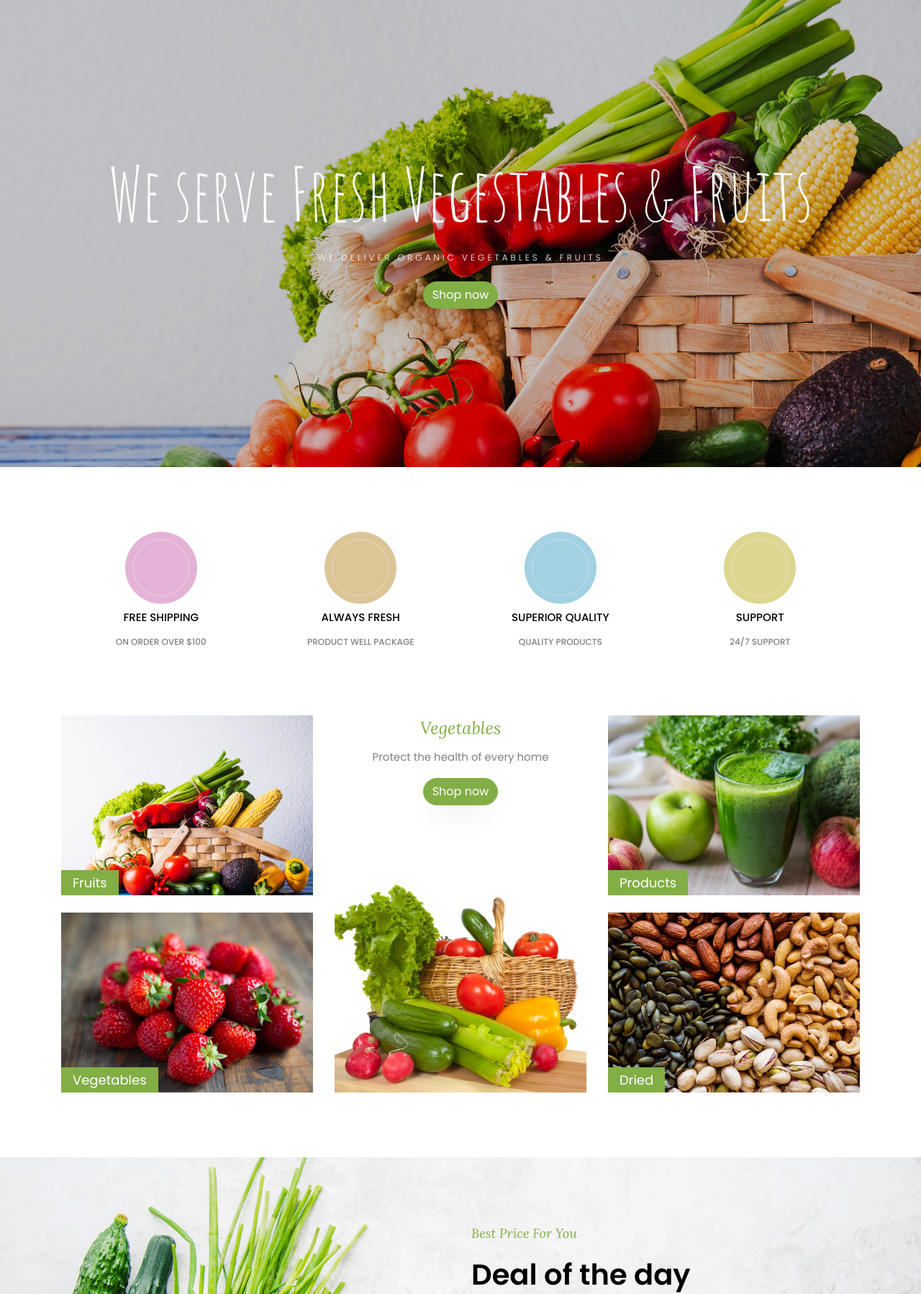
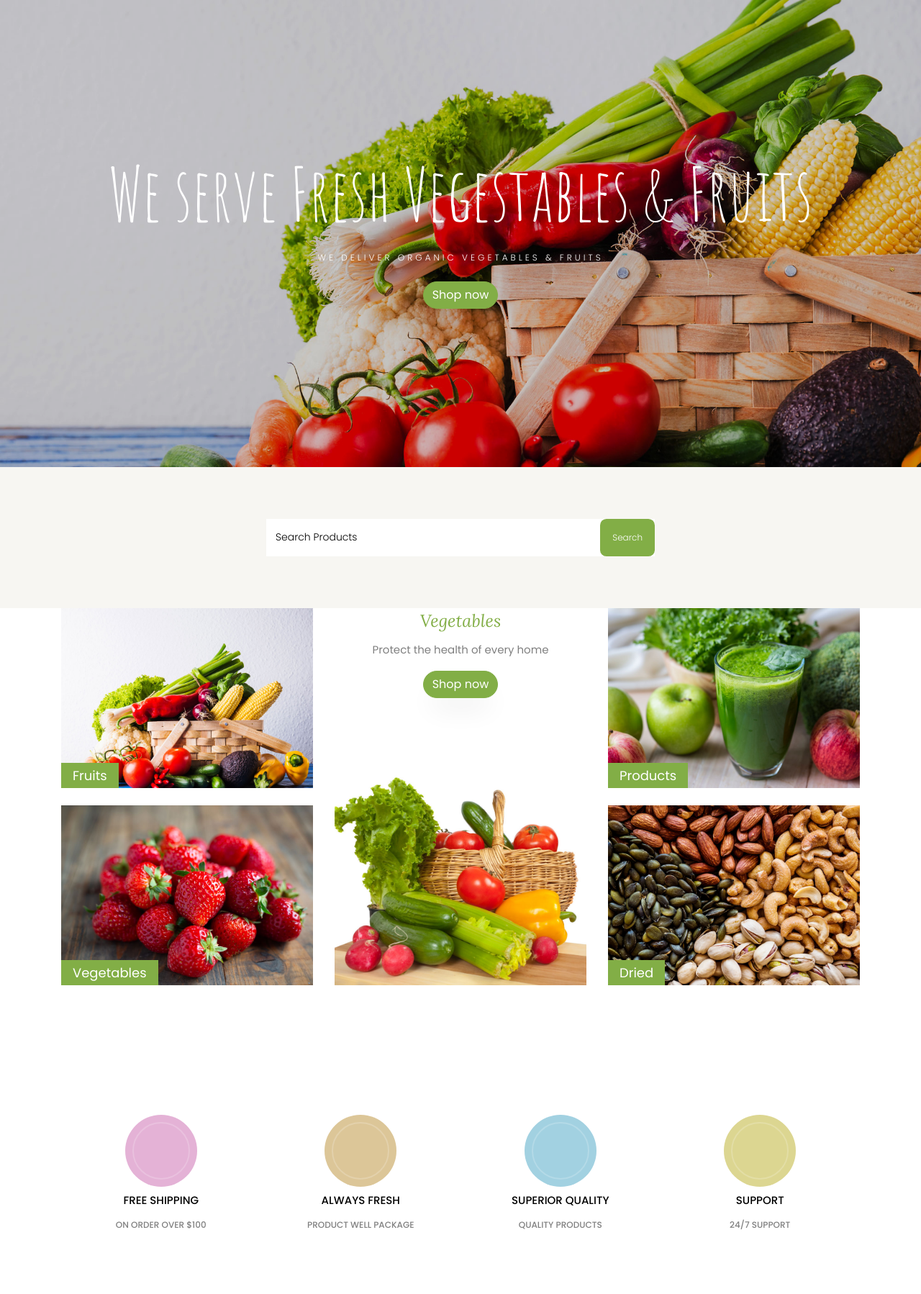
Before and after one commit to AkhilmsAchu/Farmers_Emarket, a Django app: page / in a window 1280 px wide. Shown: the part 69-1867 px from the top of the page at 72% size. Run offline with Django 3.2, Linux system fonts and the light colour scheme; data that the repository does not hold is empty; some libraries are stand-ins or nearby versions; some web fonts are replaced.

Commit message:
added search with autocomplete

```diff
--- a/public/urls.py
+++ b/public/urls.py
@@ -28,4 +28,6 @@ urlpatterns = [
     path('changepassword', views.changepassword,name='change_password'),
     path('changeaddress', views.changeaddress,name='change_address'),
     path('invoice', views.invoice,name='invoice'),
+    path('search', views.search,name='search'),
+    url(r'^ajax/autocomplete/$', views.autocomplete, name='ajax_autocomplete')
 ]
--- a/public/views.py
+++ b/public/views.py
@@ -12,13 +12,78 @@ from django.contrib.auth import update_session_auth_hash
 from django.core.paginator import Paginator, EmptyPage, PageNotAnInteger
 from Farmers_Emarket.utils import render_to_pdf
 from django.views.generic import View
+from django.http import JsonResponse
 
 # Create your views here.
-
 class AddcartForm(ModelForm):
     class Meta:
         model = cart
         fields = ['userid','productid','quantity']
+
+def autocomplete(request):
+    if request.is_ajax():
+        queryset = products.objects.filter(pname__icontains=request.GET.get('search', None))
+        list = []
+        for i in queryset:
+            list.append(i.pname)
+        data = {
+            'list': list,
+        }
+        return JsonResponse(data)
+
+def search(request):
+	try:
+		cat = request.GET['cat']
+	except:
+		cat = 'All'
+	try:
+		name=request.GET['pname']
+	except:
+		name = ""
+
+	if request.user.is_anonymous:
+		Vegetables1=products.objects.filter(isactive=True,pname__icontains=name,ptype= 'Vegetables').order_by('id')
+		Fruits1=products.objects.filter(isactive=True,pname__icontains=name,ptype= 'Fruits').order_by('id')
+		Product1=products.objects.filter(isactive=True,pname__icontains=name,ptype= 'Products').order_by('id')
+		Dried1=products.objects.filter(isactive=True,pname__icontains=name,ptype= 'Dried').order_by('id')
+		All1=products.objects.filter(isactive=True,pname__icontains=name).order_by('id')
+	else:
+		Vegetables1=products.objects.filter(isactive=True,pname__icontains=name,ptype= 'Vegetables',owner__userprofile__pincode__range=[int(request.user.userprofile.pincode)-2,int(request.user.userprofile.pincode)+2]).order_by('id')
+		Fruits1=products.objects.filter(isactive=True,pname__icontains=name,ptype= 'Fruits',owner__userprofile__pincode__range=[int(request.user.userprofile.pincode)-2,int(request.user.userprofile.pincode)+2]).order_by('id')
+		Product1=products.objects.filter(isactive=True,pname__icontains=name,ptype= 'Products',owner__userprofile__pincode__range=[int(request.user.userprofile.pincode)-2,int(request.user.userprofile.pincode)+2]).order_by('id')
+		Dried1=products.objects.filter(isactive=True,pname__icontains=name,ptype= 'Dried',owner__userprofile__pincode__range=[int(request.user.userprofile.pincode)-2,int(request.user.userprofile.pincode)+2]).order_by('id')
+		All1=products.objects.filter(isactive=True,pname__icontains=name,owner__userprofile__pincode__range=[int(request.user.userprofile.pincode)-2,int(request.user.userprofile.pincode)+2]).order_by('id')
+
+	pagev = request.GET.get('vpage', 1)
+	pagef = request.GET.get('fpage', 1)
+	pagep = request.GET.get('ppage', 1)
+	paged = request.GET.get('dpage', 1)
+	pagea = request.GET.get('apage', 1)
+
+	paginatorv = Paginator(Vegetables1, 10)
+	paginatorf = Paginator(Fruits1, 10)
+	paginatorp = Paginator(Product1, 10)
+	paginatord = Paginator(Dried1, 10)
+	paginatora = Paginator(All1, 10)
+	try:
+		Vegetables = paginatorv.page(pagev)
+		Fruits = paginatorf.page(pagef)
+		Product = paginatorp.page(pagep)
+		Dried = paginatord.page(paged)
+		All = paginatora.page(pagea)
+	except PageNotAnInteger:
+		Vegetables = paginatorv.page(1)
+		Fruits = paginatorf.page(1)
+		Product = paginatorp.page(1)
+		Dried = paginatord.page(1)
+		All = paginatora.page(1)
+	except EmptyPage:
+		Vegetables = paginatorv.page(paginatorv.num_pages)
+		Fruits = paginatorf.page(paginatorf.num_pages)
+		Product = paginatorp.page(paginatorp.num_pages)
+		Dried = paginatord.page(paginatord.num_pages)
+		All = paginatora.page(paginatora.num_pages)
+	return render(request, 'public/shop.html',{'All':All,'Vegetables':Vegetables,'Fruits':Fruits,'Products':Product,'Dried':Dried,'cat':cat})
 
 def invoice(request):
 	if request.user.is_anonymous:
--- a/template/public/base.html
+++ b/template/public/base.html
@@ -28,6 +28,7 @@
     <link rel="stylesheet" href="{% static 'public/css/flaticon.css' %}">
     <link rel="stylesheet" href="{% static 'public/css/icomoon.css' %}">
     <link rel="stylesheet" href="{% static 'public/css/style.css' %}">
+
   </head>
   <body class="goto-here">
 
@@ -169,6 +170,28 @@
   <script src="{% static 'public/js/google-map.js' %}"></script>
   <script src="{% static 'public/js/main.js' %}"></script>
   <script src="{% static 'public/js/custom.js' %}"></script>
+<link href="http://code.jquery.com/ui/1.10.2/themes/smoothness/jquery-ui.css" rel="Stylesheet"></link>
+<script type="text/javascript">
+jQuery(function() {
+    $("#id_input").on('keyup', function(){
+        var value = $(this).val();
+        $.ajax({
+            url: "{% url 'ajax_autocomplete' %}",
+            data: {
+              'search': value
+            },
+            dataType: 'json',
+            success: function (data) {
+                list = data.list;
+                $( "#id_input" ).autocomplete({
+      source: list
+    });
+            }
+        });
+    });
+  });
+</script>
+<script src="http://code.jquery.com/ui/1.10.2/jquery-ui.js" ></script>
 
   </body>
 </html>
--- a/template/public/index.html
+++ b/template/public/index.html
@@ -35,56 +35,21 @@
 	    </div>
     </section>
 
-    <section class="ftco-section">
-			<div class="container">
-				<div class="row no-gutters ftco-services">
-          <div class="col-md-3 text-center d-flex align-self-stretch ftco-animate">
-            <div class="media block-6 services mb-md-0 mb-4">
-              <div class="icon bg-color-1 active d-flex justify-content-center align-items-center mb-2">
-            		<span class="flaticon-shipped"></span>
+  <section class="ftco-section ftco-no-pt ftco-no-pb py-5 bg-light">
+      <div class="container py-4">
+        <div class="row d-flex justify-content-center py-5">
+
+          <div class="col-md-6 d-flex align-items-center bottom-info">
+            <form action="search" class="subscribe-form">
+              <div class="form-group d-flex">
+                <input type="text" class="form-control" id="id_input" name="pname" placeholder="Search Products">
+                <input type="submit" value="Search" style="border-radius: 0.55rem;" class="submit px-3 ">
               </div>
-              <div class="media-body">
-                <h3 class="heading">Free Shipping</h3>
-                <span>On order over $100</span>
-              </div>
-            </div>
-          </div>
-          <div class="col-md-3 text-center d-flex align-self-stretch ftco-animate">
-            <div class="media block-6 services mb-md-0 mb-4">
-              <div class="icon bg-color-2 d-flex justify-content-center align-items-center mb-2">
-            		<span class="flaticon-diet"></span>
-              </div>
-              <div class="media-body">
-                <h3 class="heading">Always Fresh</h3>
-                <span>Product well package</span>
-              </div>
-            </div>
-          </div>
-          <div class="col-md-3 text-center d-flex align-self-stretch ftco-animate">
-            <div class="media block-6 services mb-md-0 mb-4">
-              <div class="icon bg-color-3 d-flex justify-content-center align-items-center mb-2">
-            		<span class="flaticon-award"></span>
-              </div>
-              <div class="media-body">
-                <h3 class="heading">Superior Quality</h3>
-                <span>Quality Products</span>
-              </div>
-            </div>
-          </div>
-          <div class="col-md-3 text-center d-flex align-self-stretch ftco-animate">
-            <div class="media block-6 services mb-md-0 mb-4">
-              <div class="icon bg-color-4 d-flex justify-content-center align-items-center mb-2">
-            		<span class="flaticon-customer-service"></span>
-              </div>
-              <div class="media-body">
-                <h3 class="heading">Support</h3>
-                <span>24/7 Support</span>
-              </div>
-            </div>
+            </form>
           </div>
         </div>
-			</div>
-		</section>
+      </div>
+    </section>
 
 		<section class="ftco-section ftco-category ftco-no-pt">
 			<div class="container">
@@ -130,6 +95,57 @@
 				</div>
 			</div>
 		</section>
+
+  <section class="ftco-section">
+      <div class="container">
+        <div class="row no-gutters ftco-services">
+          <div class="col-md-3 text-center d-flex align-self-stretch ftco-animate">
+            <div class="media block-6 services mb-md-0 mb-4">
+              <div class="icon bg-color-1 active d-flex justify-content-center align-items-center mb-2">
+                <span class="flaticon-shipped"></span>
+              </div>
+              <div class="media-body">
+                <h3 class="heading">Free Shipping</h3>
+                <span>On order over $100</span>
+              </div>
+            </div>
+          </div>
+          <div class="col-md-3 text-center d-flex align-self-stretch ftco-animate">
+            <div class="media block-6 services mb-md-0 mb-4">
+              <div class="icon bg-color-2 d-flex justify-content-center align-items-center mb-2">
+                <span class="flaticon-diet"></span>
+              </div>
+              <div class="media-body">
+                <h3 class="heading">Always Fresh</h3>
+                <span>Product well package</span>
+              </div>
+            </div>
+          </div>
+          <div class="col-md-3 text-center d-flex align-self-stretch ftco-animate">
+            <div class="media block-6 services mb-md-0 mb-4">
+              <div class="icon bg-color-3 d-flex justify-content-center align-items-center mb-2">
+                <span class="flaticon-award"></span>
+              </div>
+              <div class="media-body">
+                <h3 class="heading">Superior Quality</h3>
+                <span>Quality Products</span>
+              </div>
+            </div>
+          </div>
+          <div class="col-md-3 text-center d-flex align-self-stretch ftco-animate">
+            <div class="media block-6 services mb-md-0 mb-4">
+              <div class="icon bg-color-4 d-flex justify-content-center align-items-center mb-2">
+                <span class="flaticon-customer-service"></span>
+              </div>
+              <div class="media-body">
+                <h3 class="heading">Support</h3>
+                <span>24/7 Support</span>
+              </div>
+            </div>
+          </div>
+        </div>
+      </div>
+    </section>
 
     <section class="ftco-section img" style="background-image: url({% static 'public/images/bg_3.jpg' %});">
     	<div class="container">
@@ -241,22 +257,4 @@
 
     <hr>
 
-	<section class="ftco-section ftco-no-pt ftco-no-pb py-5 bg-light">
-      <div class="container py-4">
-        <div class="row d-flex justify-content-center py-5">
-          <div class="col-md-6">
-          	<h2 style="font-size: 22px;" class="mb-0">Subcribe to our Newsletter</h2>
-          	<span>Get e-mail updates about our latest shops and special offers</span>
-          </div>
-          <div class="col-md-6 d-flex align-items-center">
-            <form action="#" class="subscribe-form">
-              <div class="form-group d-flex">
-                <input type="text" class="form-control" placeholder="Enter email address">
-                <input type="submit" value="Subscribe" class="submit px-3">
-              </div>
-            </form>
-          </div>
-        </div>
-      </div>
-    </section>
   {% endblock %}
```
Also changed, not shown: db.sqlite3.
